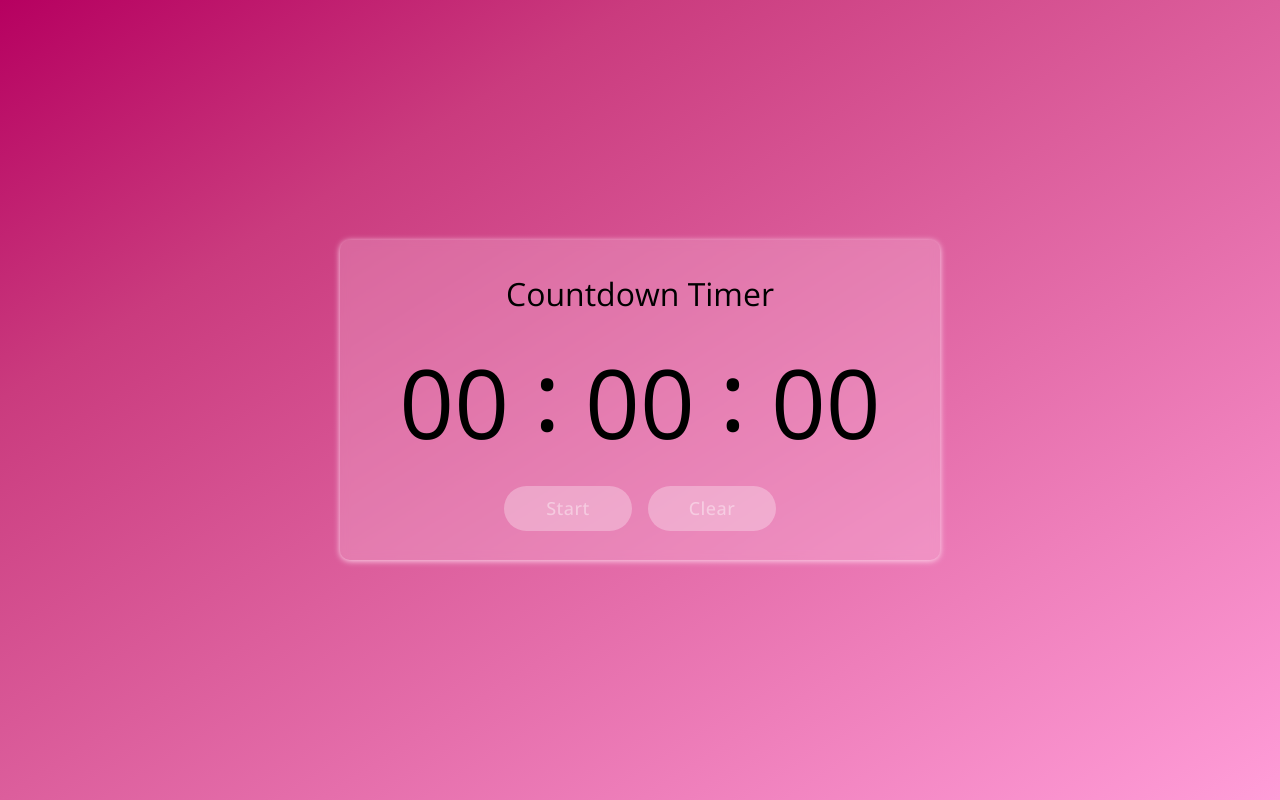
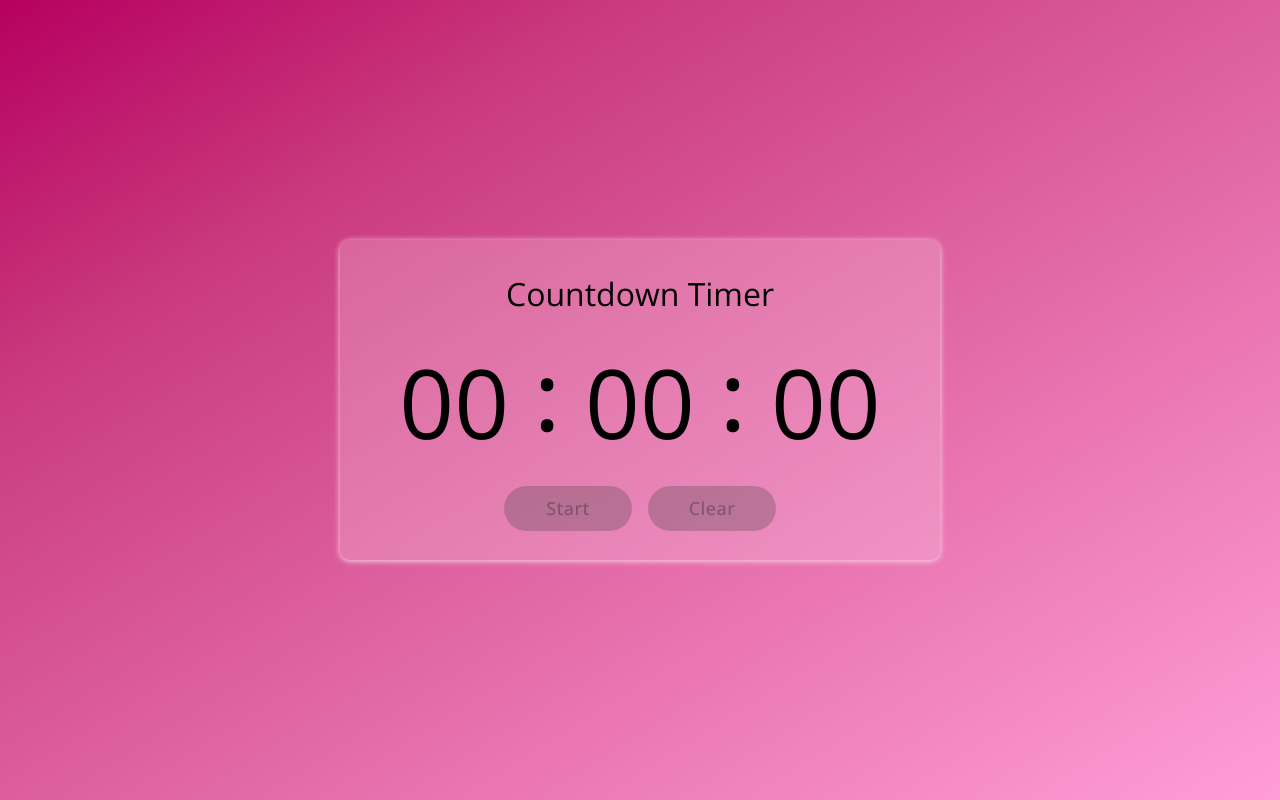
Before and after one commit to MaralNajafi/editable-countdown-timer, a React (Create React App) app: page / in a window 1280 px wide. Built offline with nearby package versions, Linux system fonts and the light colour scheme.

Commit message:
style: change btns

```diff
--- a/src/components/Button/Button.css
+++ b/src/components/Button/Button.css
@@ -34,8 +34,8 @@ button {
 }
 
 button:disabled {
-  color: rgba(255, 255, 255, 0.4);
-  background-color: rgba(255, 255, 255, 0.3);
+  color: rgba(42, 42, 42, 0.4);
+  background-color: rgba(75, 75, 75, 0.3);
   pointer-events: none;
   box-shadow: none;
   border-color: transparent;
```
